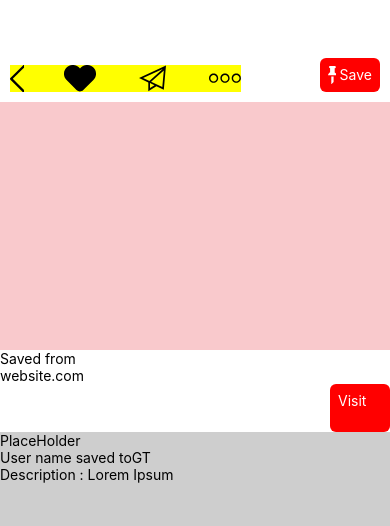
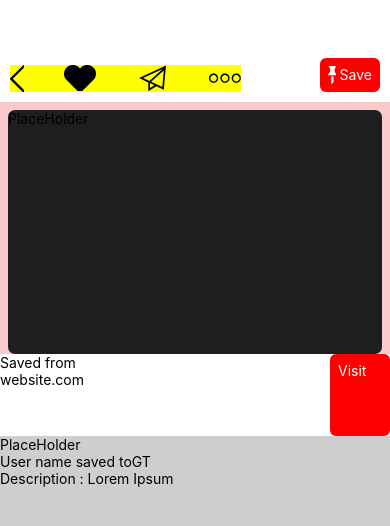
Before and after one commit to matiaskochman/reactnative_flexbox_design, a React Native app: screen / in a window 390 px wide. Shown: the top 526 px of the page. Built offline with nearby package versions, Linux system fonts and the light colour scheme.

Commit message:
seguimos

```diff
--- a/app/components/Pin.js
+++ b/app/components/Pin.js
@@ -36,6 +36,7 @@ export default class Pin extends Component {
         {/*la foto*/}
         <View style={styles.PinContent}>
           <Text style={styles.ImagePlaceHolder}>
+            PlaceHolder
           </Text>
         </View>
 
@@ -123,17 +124,26 @@ const styles = StyleSheet.create({
   },
   PinContent: {
     backgroundColor:'#f9c9cc',
-    flex:3
+    flex:3,
+    justifyContent:'center',
+    alignItems:'center',
+    paddingLeft:8,
+    paddingRight:8,
+    paddingTop:8
+  },
+  ImagePlaceHolder: {
+    backgroundColor:'#1e1e1e',
+    flex:1,
+    alignSelf:'stretch',
+    borderRadius:7
   },
   PinMeta:{
+    flexDirection:'row',
     flex:1,
     backgroundColor:'white'
   },
   PinUser:{
     flex:5,
     backgroundColor:'#cecece',
-  },
-  ImagePlaceHolder: {
-
   }
 });
```
